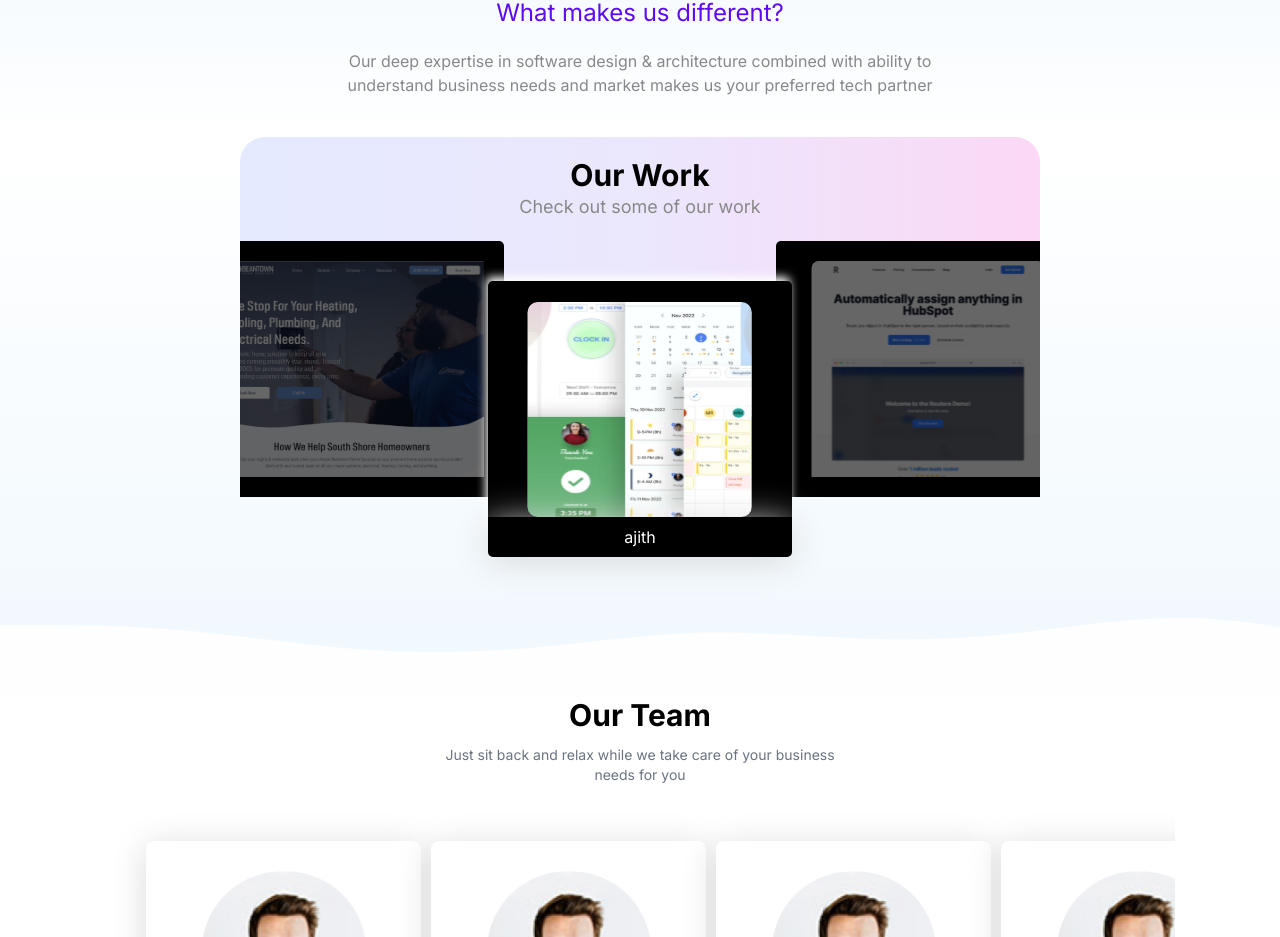
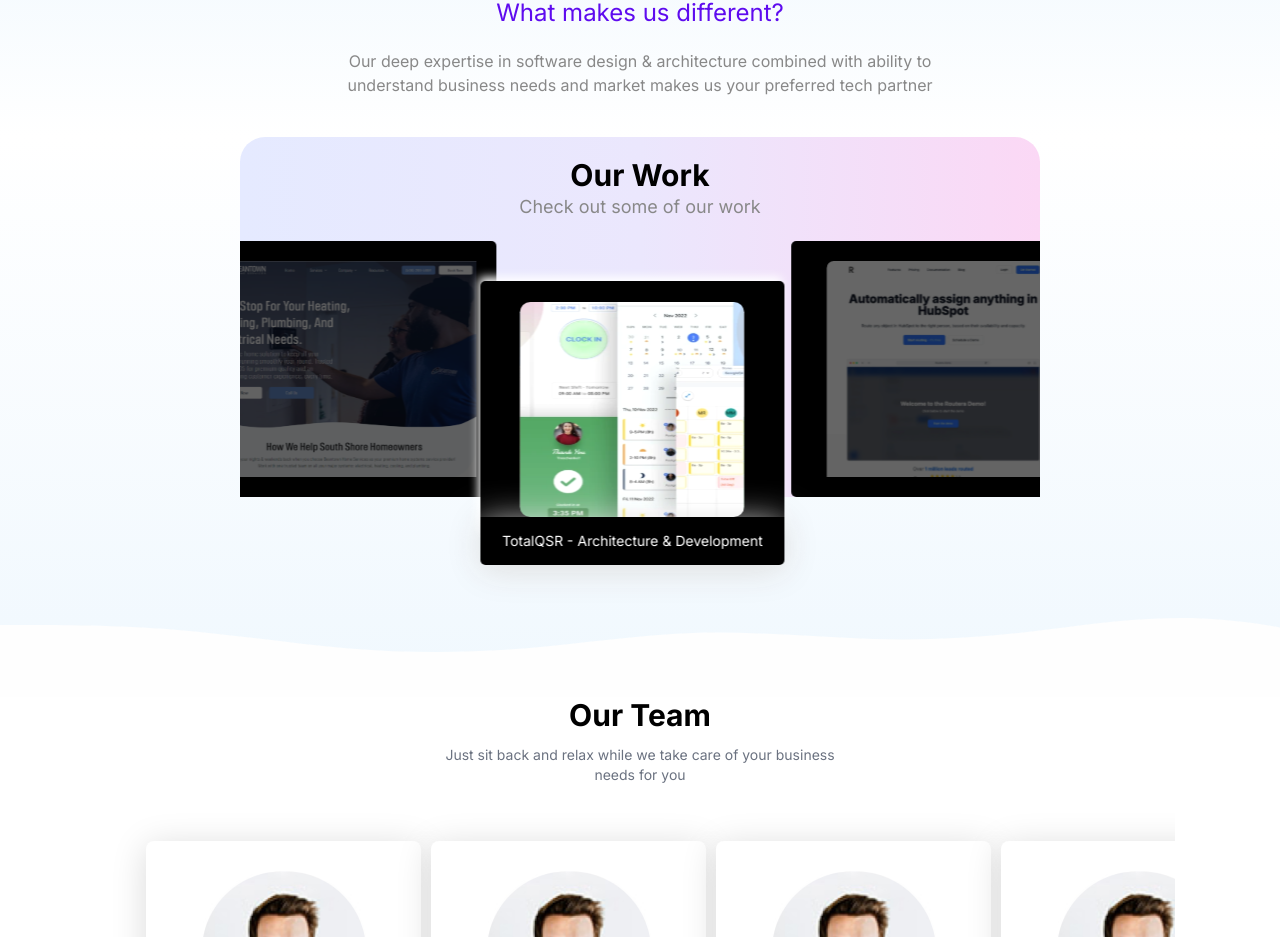
Before and after one commit to codesirpi/landing-site, a Next.js app: page / in a window 1280 px wide. Shown: the part 2508-3445 px from the top of the page. Built offline with nearby package versions, Linux system fonts and the light colour scheme.

Commit message:
fixed animation in our work section

```diff
--- /dev/null
+++ b/app/components/our-work-section/animated-component.tsx
@@ -0,0 +1,179 @@
+import React, { useState } from "react";
+import { AnimatePresence, motion } from "framer-motion";
+import { useEffect } from "react";
+import Image from "next/image";
+
+const Carousel = ({
+  Data,
+  DataDescription,
+}: {
+  Data: string[];
+  DataDescription: string[];
+}) => {
+  const [flowDirection, setFlowDirection] = useState(true);
+  const [centerId, setCenterId] = useState(0);
+  const [leftId, setLeftId] = useState(Data.length - 1);
+  const [rightId, setRightId] = useState(1);
+  const [dataTitle, setDataTitle] = useState(0);
+
+  const nextBtn = () => {
+    if (leftId === Data.length - 1) {
+      setLeftId(0);
+    } else {
+      setLeftId(leftId + 1);
+    }
+    if (centerId === Data.length - 1) {
+      setDataTitle(0);
+      setCenterId(0);
+    } else {
+      setDataTitle(centerId + 1);
+      setCenterId(centerId + 1);
+    }
+
+    if (rightId === Data.length - 1) {
+      setRightId(0);
+    } else {
+      setRightId(rightId + 1);
+    }
+    setFlowDirection(true);
+  };
+  const prevBtn = () => {
+    setFlowDirection(false);
+    if (leftId === 0) {
+      setLeftId(Data.length - 1);
+    } else {
+      setLeftId(leftId - 1);
+    }
+    if (centerId === 0) {
+      setDataTitle(Data.length - 1);
+      setCenterId(Data.length - 1);
+    } else {
+      setDataTitle(centerId - 1);
+      setCenterId(centerId - 1);
+    }
+    if (rightId === 0) {
+      setRightId(Data.length - 1);
+    } else {
+      setRightId(rightId - 1);
+    }
+  };
+
+  useEffect(() => {
+    const timerId = setInterval(() => nextBtn(), 2000);
+    return () => clearInterval(timerId);
+  });
+  const variants = {
+    center: {
+      x: "0rem",
+      opacity: 1,
+      scale: 1,
+      zIndex: "5",
+      filter: "brightness(100%)",
+      backgroundImage: Data[centerId],
+      boxShadow: "-2px -4px 10px 0 #FFFFFF",
+      transition: {
+        type: "spring",
+        duration: 1,
+      },
+    },
+    left: {
+      x: "-18rem",
+      opacity: 1,
+      filter: "brightness(40%)",
+      scale: 1,
+      backgroundImage: Data[leftId],
+      zIndex: "4",
+      boxShadow: "unset",
+      transition: {
+        type: "spring",
+        duration: 1,
+      },
+    },
+    right: {
+      backgroundImage: Data[rightId],
+      x: "18rem",
+      opacity: 1,
+      filter: "brightness(40%)",
+      scale: 1,
+      boxShadow: "unset",
+      zIndex: "3",
+      transition: {
+        type: "spring",
+        duration: 1,
+      },
+    },
+    rightHidden: {
+      x: "8rem",
+      scale: 0,
+      opacity: 0,
+    },
+    leftHidden: {
+      x: "-10rem",
+      scale: 0,
+      opacity: 0,
+    },
+  };
+
+  return (
+    <motion.div className="flex justify-center w-full px-5 md:px-10">
+      <div className="lg:w-[800px] w-full flex flex-col overflow-x-clip items-center h-[360px] text-center bg-gradient-to-r from-[#E5EAFF] via-[#ebe7fd] to-[#FBD8F5] rounded-[25px]">
+        <div className="p-5">
+          <div className="font-bold md:text-3xl text-2xl">Our Work</div>
+          <div className="text-grey-500 md:text-lg ">
+            Check out some of our work
+          </div>
+        </div>
+        <motion.div className="carousel-content">
+          <AnimatePresence initial={false}>
+            <motion.div
+              key={leftId}
+              variants={variants}
+              initial={flowDirection ? "center" : "leftHidden"}
+              animate="left"
+              exit={"leftHidden"}
+              className="carousel-item"
+            >
+              <Image
+                src={variants.left.backgroundImage}
+                alt={""}
+                className="w-full h-full"
+              />
+            </motion.div>
+            <motion.div
+              variants={variants}
+              key={centerId}
+              initial={flowDirection ? "right" : "left"}
+              animate="center"
+              className="carousel-item top-10 "
+            >
+              <Image
+                src={variants.center.backgroundImage}
+                alt={""}
+                className="w-full h-full"
+              />
+              <div className="bg-black text-white shadow-card absolute w-full left-0 h-12 text-sm flex items-center justify-center rounded-b-[5px]">
+                {DataDescription[dataTitle]}
+              </div>
+            </motion.div>
+            <motion.div
+              key={rightId}
+              variants={variants}
+              initial={flowDirection ? "rightHidden" : "center"}
+              animate="right"
+              exit={"rightHidden"}
+              className="carousel-item"
+            >
+              <Image
+                src={variants.right.backgroundImage}
+                alt={""}
+                className="w-full h-full"
+              />
+            </motion.div>
+          </AnimatePresence>
+        </motion.div>
+      </div>
+    </motion.div>
+  );
+};
+
+export default Carousel;
--- a/app/components/our-work-section.tsx
+++ b/app/components/our-work-section/our-work-section.tsx
@@ -1,16 +1,21 @@
 import Image from "next/image";
 import React from "react";
-import LightIcon from "../assets/light-icon.svg";
-import OurWork1 from "../assets/work-1.svg";
-import OurWork2 from "../assets/work-2.svg";
-import OurWork3 from "../assets/work-3.png";
-
-import Carousel from "./sample";
+import LightIcon from "../../assets/light-icon.svg";
+import OurWork1 from "../../assets/work-1.svg";
+import OurWork2 from "../../assets/work-2.svg";
+import OurWork3 from "../../assets/work-3.png";
+import Carousel from "./animated-component";
 
 export const OurWorkSection = () => {
   const data = [OurWork1, OurWork2, OurWork3];
+  const dataTitles = [
+    "TotalQSR - Architecture & Development",
+    "Routera - Architecture & Development",
+    "Beantown - Website Development",
+  ];
+
   return (
-    <div className="w-full lg:h-screen h-full relative flex flex-col items-center text-black">
+    <div className="w-full lg:h-screen xl:h-[800px] h-[800px] relative flex flex-col items-center  text-black ">
       <div className="w-full bg-gradient-to-b from-[#F0F8FE] to-[#FFFFFF] flex justify-center flex-col items-center gap-5 pb-10  ">
         <div className="bg-gradient-to-l from-[#EDF1F2] to-[#545454] rounded-full w-20 h-20 items-center flex p-2  ">
           <Image src={LightIcon} alt={"Idea-icon"} width={75} height={75} />
@@ -24,10 +29,10 @@ export const OurWorkSection = () => {
           preferred tech partner
         </div>
       </div>
-      <div className="flex w-full h-full flex justify-center relative bg-gradient-to-t from-[#F0F8FE] to-[#FFFFFF]">
-        <Carousel Data={data} />
+      <div className="flex w-full h-full flex justify-center bg-gradient-to-t from-[#F0F8FE] to-[#FFFFFF]">
+        <Carousel Data={data} DataDescription={dataTitles} />
+        <div className="bg-white-wave w-full absolute bottom-0 bg-cover bg-no-repeat h-10 md:h-20"></div>
       </div>
-      <div className="bg-white-wave w-full absolute bottom-0 bg-cover bg-no-repeat h-10 md:h-20"></div>
     </div>
   );
 };
--- a/app/components/sample.tsx
+++ /dev/null
@@ -1,169 +0,0 @@
-import React, { useState } from "react";
-import { AnimatePresence, motion } from "framer-motion";
-import { useEffect } from "react";
-import Image from "next/image";
-
-const Carousel = ({ Data }: { Data: string[] }) => {
-  const [FlowDirection, setFlowDirection] = useState(true);
-  const [CenterId, setCenterId] = useState(0);
-  const [LeftId, setLeftId] = useState(Data.length - 1);
-  const [RightId, setRightId] = useState(1);
-
-  const nextBtn = () => {
-    if (LeftId === Data.length - 1) {
-      setLeftId(0);
-    } else {
-      setLeftId(LeftId + 1);
-    }
-    if (CenterId === Data.length - 1) {
-      setCenterId(0);
-    } else {
-      setCenterId(CenterId + 1);
-    }
-
-    if (RightId === Data.length - 1) {
-      setRightId(0);
-    } else {
-      setRightId(RightId + 1);
-    }
-    setFlowDirection(true);
-  };
-  const prevBtn = () => {
-    setFlowDirection(false);
-    if (LeftId === 0) {
-      setLeftId(Data.length - 1);
-    } else {
-      setLeftId(LeftId - 1);
-    }
-    if (CenterId === 0) {
-      setCenterId(Data.length - 1);
-    } else {
-      setCenterId(CenterId - 1);
-    }
-    if (RightId === 0) {
-      setRightId(Data.length - 1);
-    } else {
-      setRightId(RightId - 1);
-    }
-  };
-
-  // useEffect(() => {
-  //   const timerId = setInterval(() => nextBtn(), 2000);
-  //   return () => clearInterval(timerId);
-  // });
-  const variants = {
-    center: {
-      x: "0rem",
-      opacity: 1,
-      scale: 1,
-      zIndex: "5",
-      filter: "brightness(100%)",
-      backgroundImage: Data[CenterId],
-      boxShadow: "-2px -4px 10px 0 #FFFFFF",
-      transition: {
-        type: "spring",
-        duration: 1,
-      },
-    },
-    left: {
-      x: "-18rem",
-      opacity: 1,
-      filter: "brightness(40%)",
-      scale: 1,
-      backgroundImage: Data[LeftId],
-      zIndex: "4",
-      boxShadow: "unset",
-      transition: {
-        type: "spring",
-        duration: 1,
-      },
-    },
-    right: {
-      backgroundImage: Data[RightId],
-      x: "18rem",
-      opacity: 1,
-      filter: "brightness(40%)",
-      scale: 1,
-      boxShadow: "unset",
-      zIndex: "3",
-      transition: {
-        type: "spring",
-        duration: 1,
-      },
-    },
-    rightHidden: {
-      x: "8rem",
-      scale: 0,
-      opacity: 0,
-    },
-    leftHidden: {
-      x: "-10rem",
-      scale: 0,
-      opacity: 0,
-    },
-  };
-  return (
-    <motion.div className="carousel-wrapper w-full justify-center px-5 md:px-10">
-      <div className="w-full">
-        <div className="lg:w-[800px] w-full flex flex-col overflow-x-clip items-center h-[360px] text-center bg-gradient-to-r from-[#E5EAFF] via-[#ebe7fd] to-[#FBD8F5] rounded-[25px]">
-          <div className="p-5">
-            <div className="font-bold md:text-3xl text-2xl">Our Work</div>
-            <div className="text-grey-500 md:text-lg ">
-              Check out some of our work
-            </div>
-          </div>
-          <motion.div className="carousel-content">
-            <AnimatePresence initial={false}>
-              <motion.div
-                key={LeftId}
-                variants={variants}
-                initial={FlowDirection ? "center" : "leftHidden"}
-                animate="left"
-                exit={"leftHidden"}
-                className="carousel-item"
-              >
-                <Image
-                  src={variants.left.backgroundImage}
-                  alt={""}
-                  className="w-full h-full"
-                />
-              </motion.div>
-              <motion.div
-                variants={variants}
-                key={CenterId}
-                initial={FlowDirection ? "right" : "left"}
-                animate="center"
-                className="carousel-item top-10 "
-              >
-                <Image
-                  src={variants.center.backgroundImage}
-                  alt={""}
-                  className="w-full h-full"
-                />
-                <div className="bg-black text-white shadow-card absolute w-full left-0 h-10 flex items-center justify-center rounded-b-[5px]">
-                  ajith
-                </div>
-              </motion.div>
-              <motion.div
-                key={RightId}
-                variants={variants}
-                initial={FlowDirection ? "rightHidden" : "center"}
-                animate="right"
-                exit={"rightHidden"}
-                className="carousel-item"
-              >
-                <Image
-                  src={variants.right.backgroundImage}
-                  alt={""}
-                  className="w-full h-full"
-                />
-              </motion.div>
-            </AnimatePresence>
-          </motion.div>
-        </div>
-      </div>
-    </motion.div>
-  );
-};
-
-export default Carousel;
--- a/app/globals.css
+++ b/app/globals.css
@@ -80,7 +80,7 @@ background-image: linear-gradient(
 }
 .carousel-wrapper {
   display: grid;
-  /* place-content: center; */
+  place-content: center;
   border-radius: 2rem;
 
 }
--- a/app/page.tsx
+++ b/app/page.tsx
@@ -5,7 +5,7 @@ import HeroSection from "./components/hero/hero-section";
 import ReviewsSection from "./components/reviews-section/review-section";
 import ContactSection from "./components/contact-section/contact-section";
 import { ServiceProviderSection } from "./components/service-provider-section";
-import { OurWorkSection } from "./components/our-work-section";
+import { OurWorkSection } from "./components/our-work-section/our-work-section";
 
 export default function Home() {
   return (
```
